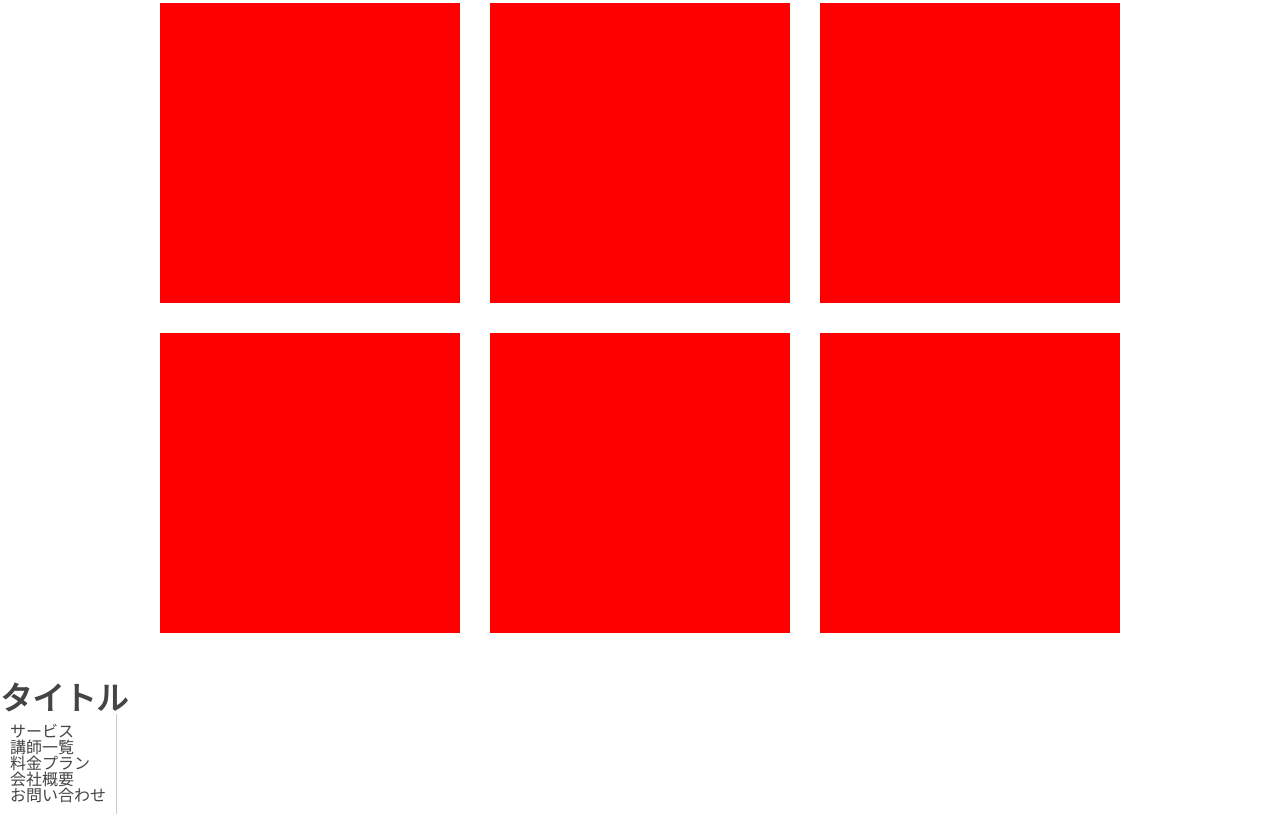
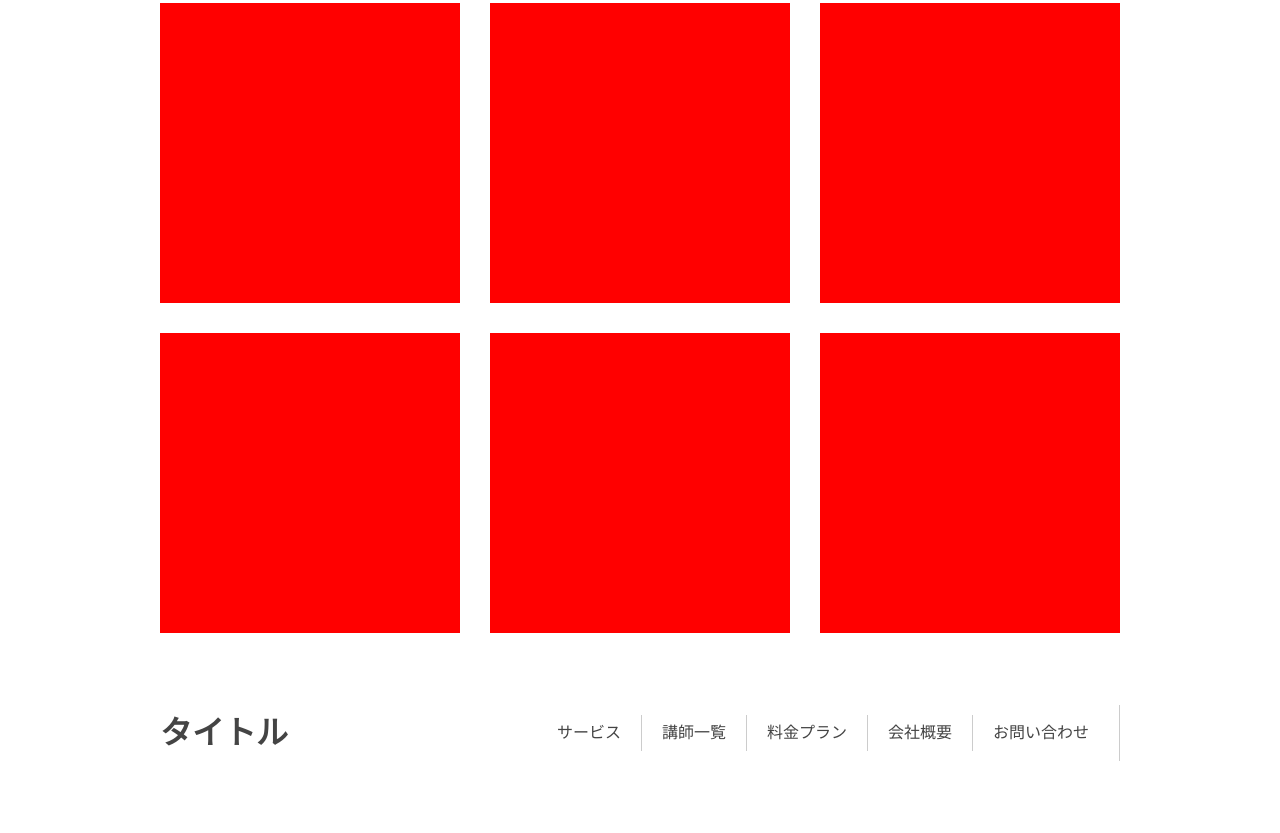
Before and after one commit to chiayakato/dezasta, a plain HTML site: page 課題2/index.html in a window 1280 px wide. Shown: the part 397-1230 px from the top of the page. Drawn offline with Linux system fonts and the light colour scheme; files that its build step writes are made by us from their sources.

Commit message:
課題2修正

```diff
--- a/課題2/css/style.css
+++ b/課題2/css/style.css
@@ -29,12 +29,12 @@
   gap: 30px;
 }
 
-.header {
+header {
   display: flex;
-  width: 100%;
+  max-width: 960px;
+  margin: 50px auto;
   height: 100px;
   align-items: center;
-  position: fixed;
 }
 
 .title {
@@ -47,4 +47,14 @@
   padding: 10px;
   border-right: 1px solid #ccc;
   margin-top: -1px;
+  display: flex;
 }
+
+.menu li {
+  border-right: 1px solid #ccc;
+  padding: 10px 20px;
+}
+
+.menu li:last-child {
+  border-right: none;
+}
--- a/課題2/index.html
+++ b/課題2/index.html
@@ -5,7 +5,7 @@
     <meta charset="UTF-8">
     <meta name="viewport" content="width=device-width, initial-scale=1.0">
     <title>第2回課題</title>
-    <link rel="stylesheet" href=".css/reset.css">
+    <link rel="stylesheet" href="./css/reset.css">
     <link rel="stylesheet" href="./css/style.css">
 
 </head>
```
